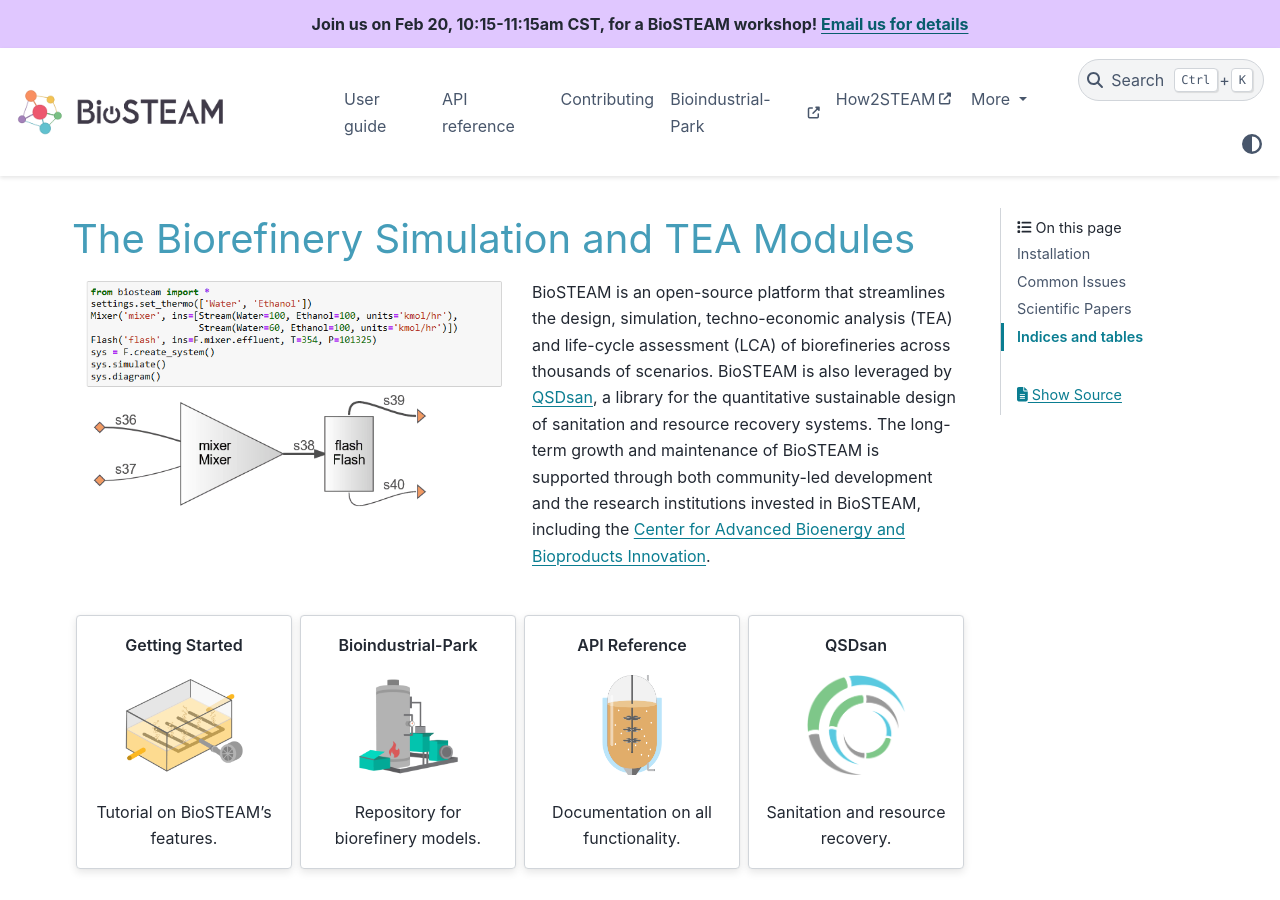
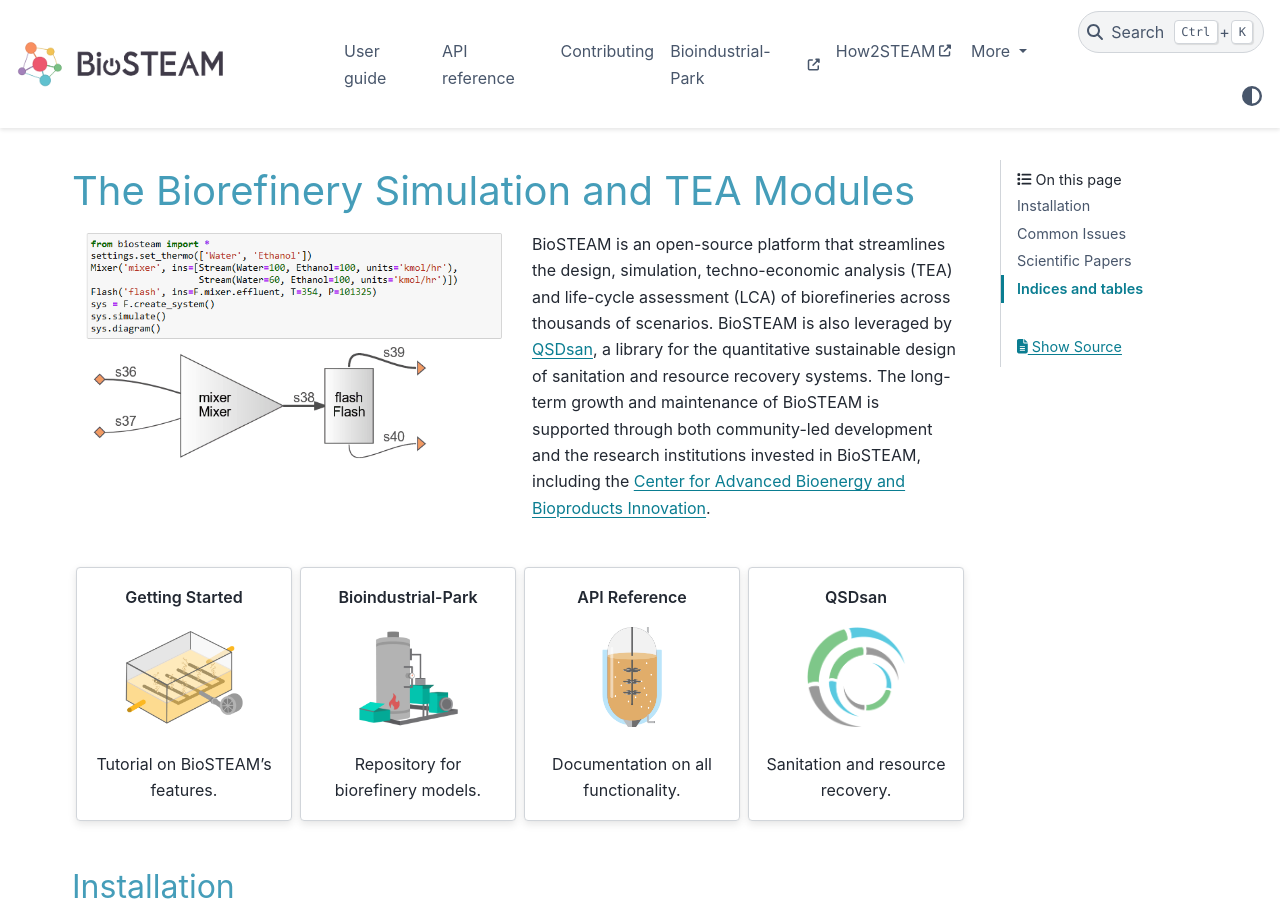
Before and after one commit to BioSTEAMDevelopmentGroup/biosteam, a Sphinx documentation site: the page built from docs/index.rst, in a window 1280 px wide and 900 px high. Built offline with Sphinx 7.4.7 and the PyData theme 0.15.4, drawn with Linux system fonts in a browser that asks for light colours; pages that are not in the unit, such as notebooks, are missing from menus; the version number is read from the project's files by our own code.

```diff
--- a/docs/conf.py
+++ b/docs/conf.py
@@ -263,10 +263,10 @@ html_theme_options = {
         'image_dark': 'logo_dark.png'
     },
     "show_toc_level": 2,
-    "announcement": (
-        "<p>Join us on Feb 20, 10:15-11:15am CST, for a BioSTEAM workshop! "
-        "<a href='mailto: biosteamdevelopmentgroup@gmail.com'>Email us for details</a></p>"
-    ),
+    # "announcement": (
+    #     "<p>Join us on Feb 20, 10:15-11:15am CST, for a BioSTEAM workshop! "
+    #     "<a href='mailto: biosteamdevelopmentgroup@gmail.com'>Email us for details</a></p>"
+    # ),
     "external_links": [
       {"name": "Bioindustrial-Park", "url": "https://github.com/BioSTEAMDevelopmentGroup/Bioindustrial-Park"},
       {"name": "How2STEAM", "url": "https://mybinder.org/v2/gh/BioSTEAMDevelopmentGroup/How2STEAM/HEAD"},
```
